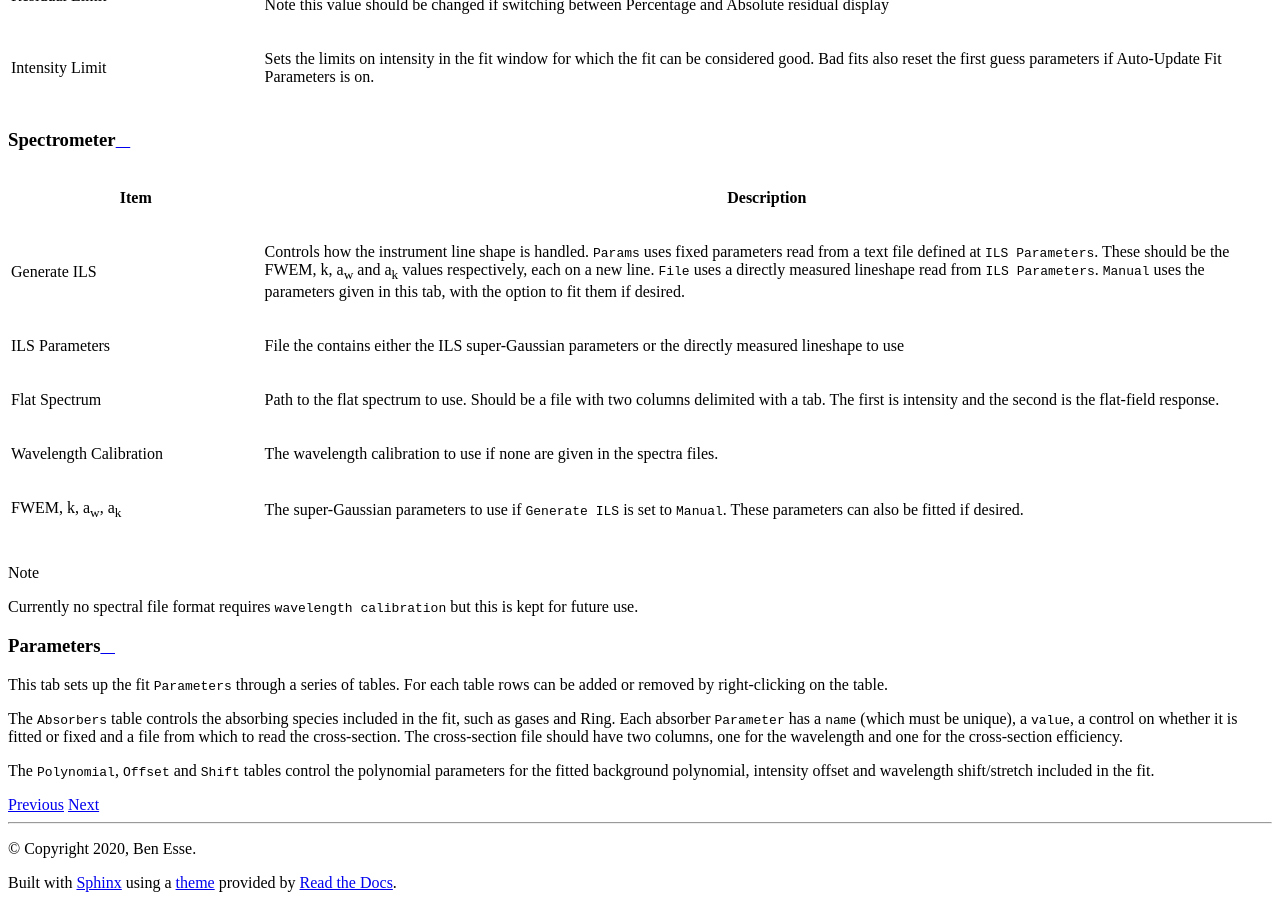
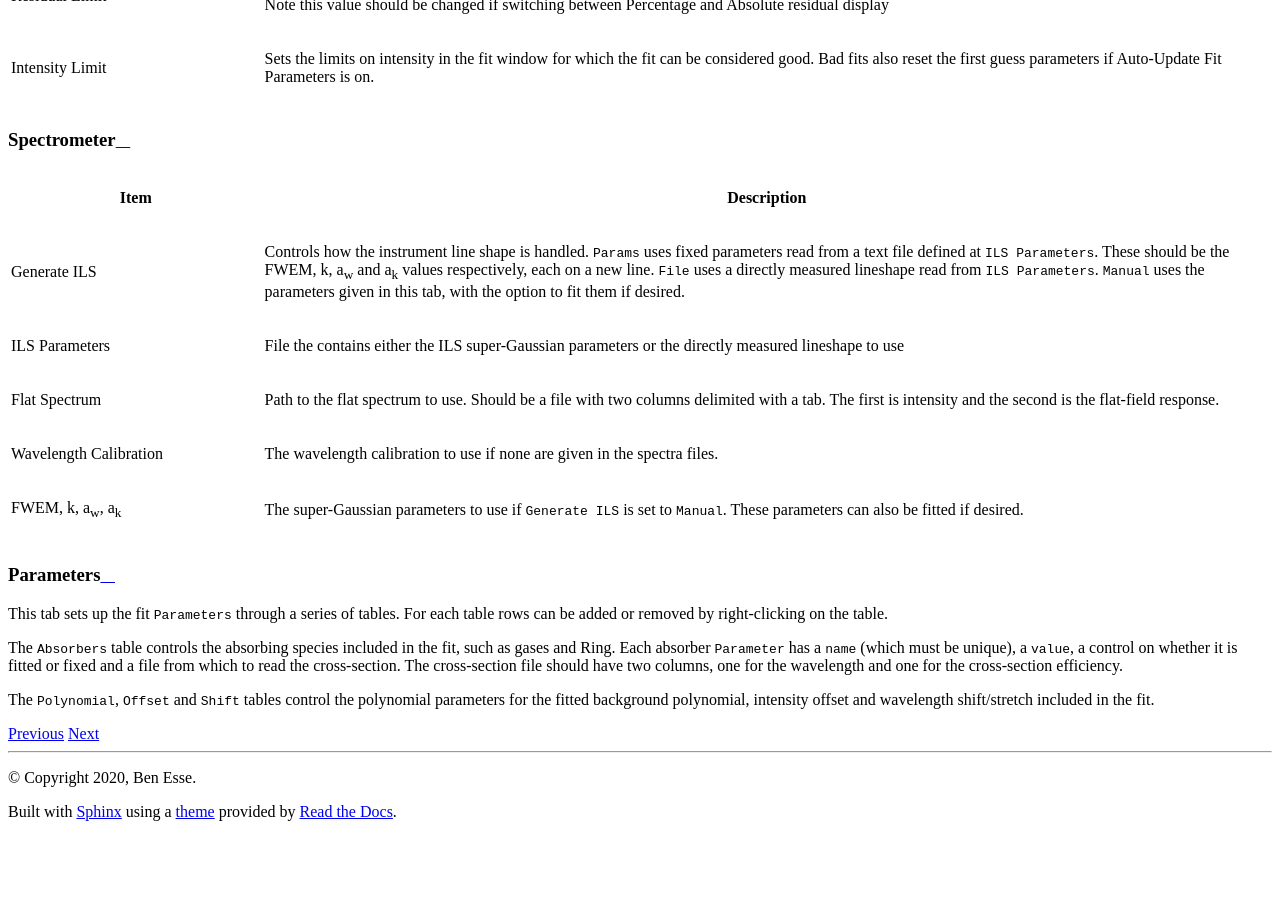
Before and after one commit to ManchesterVolcanology/iFit, a Sphinx documentation site: the page built from docs/usage/software.rst, in a window 1280 px wide and 900 px high, scrolled down 6615 px. Built offline with Sphinx 7.4.7 and the Read the Docs theme 2.0.0, drawn with Linux system fonts in a browser that asks for light colours; after the commit the page ends 7444 px from its top, so only the background shows below that.

Commit message:
Update software.rst

```diff
--- a/docs/usage/software.rst
+++ b/docs/usage/software.rst
@@ -180,8 +180,6 @@ Spectrometer
   * - FWEM, k, a\ :sub:`w`, a\ :sub:`k`
     - The super-Gaussian parameters to use if ``Generate ILS`` is set to ``Manual``. These parameters can also be fitted if desired.
 
-.. note:: Currently no spectral file format requires ``wavelength calibration`` but this is kept for future use.
-
 Parameters
 ----------
 
```
